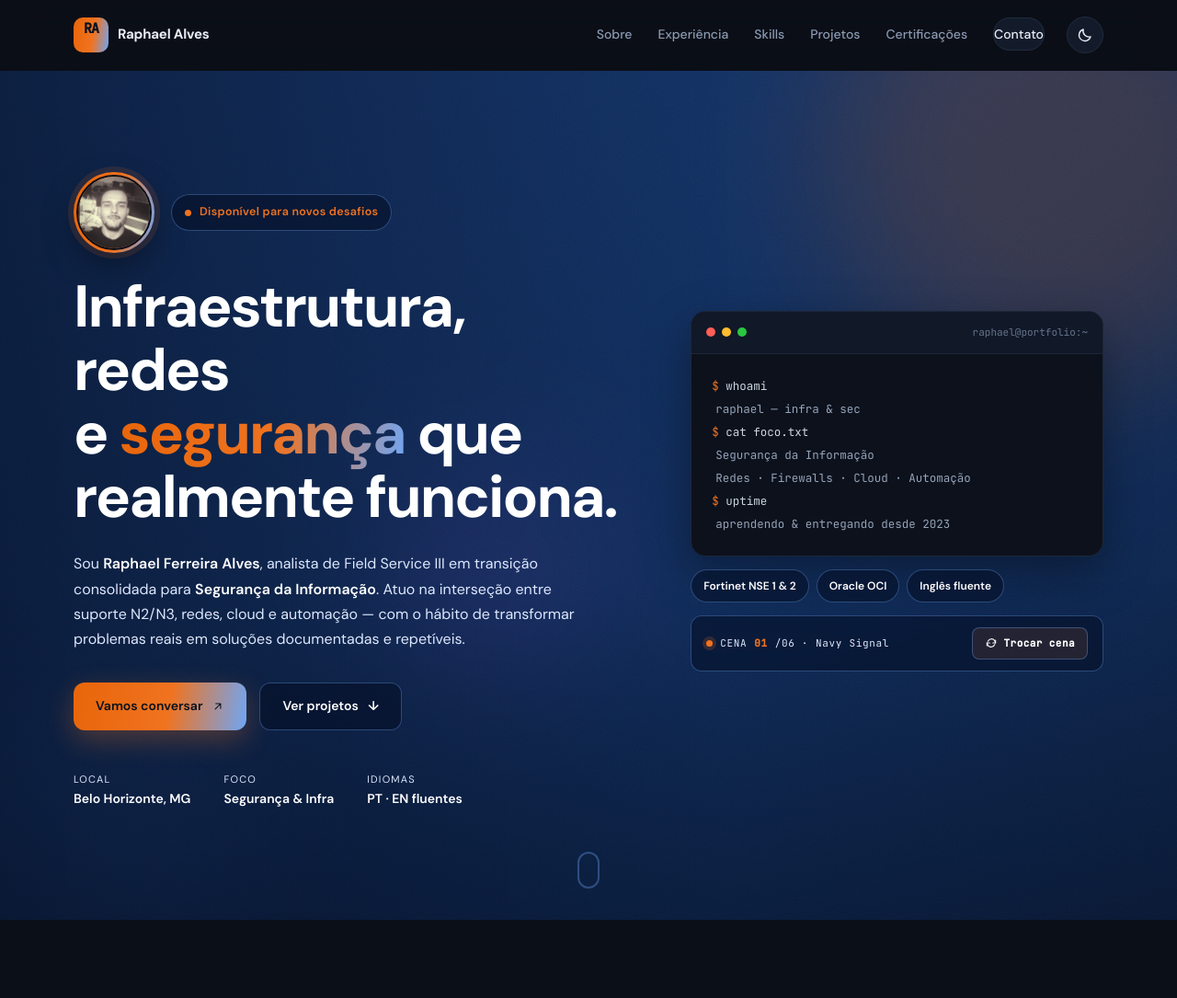
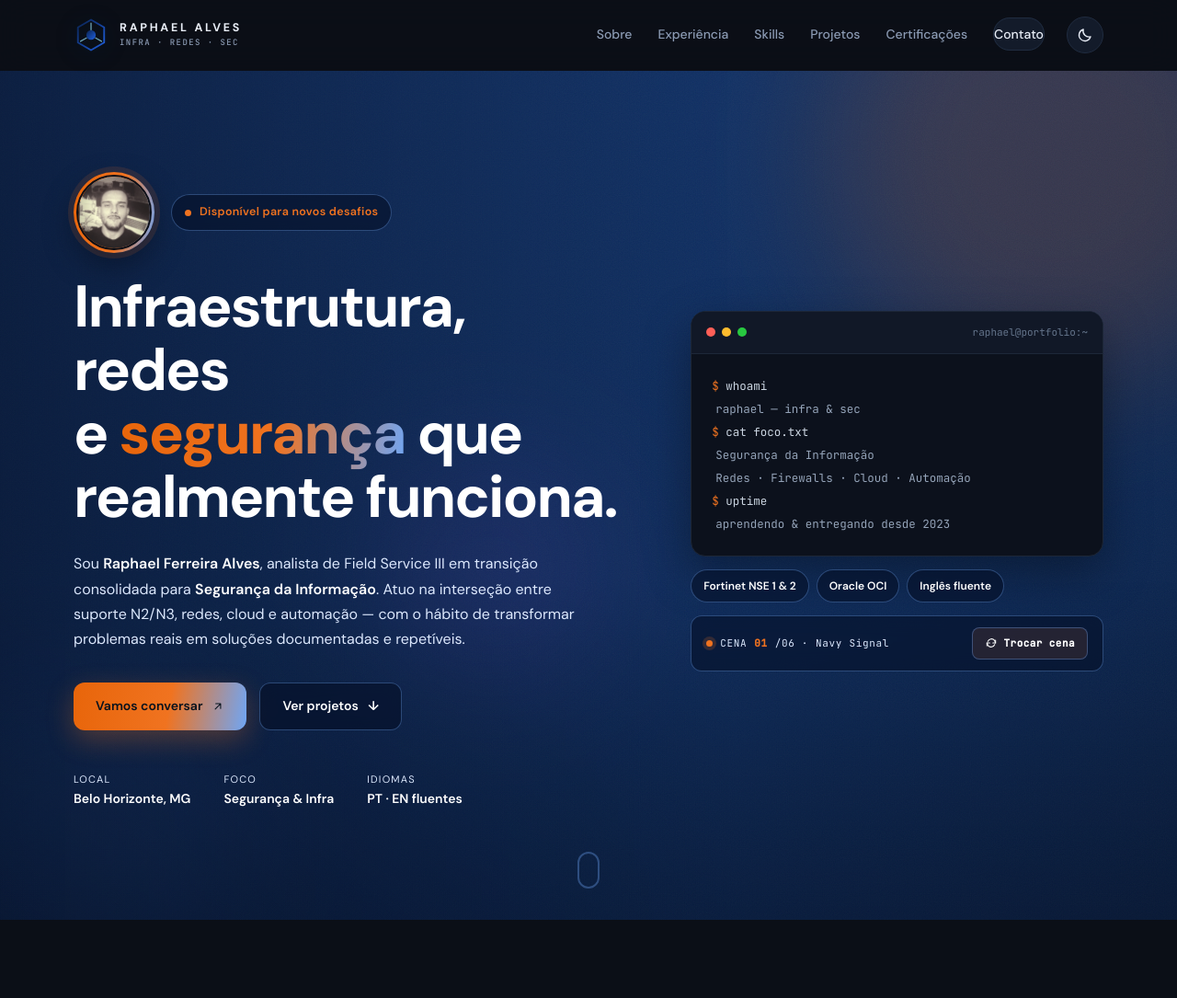
Before and after one commit to BaYega-RFA/portfolio, a plain HTML site: page index.html in a window 1280 px wide. Shown: the top 1085 px of the page at 92% size. Drawn offline with Linux system fonts and the light colour scheme.

Commit message:
Original header mark inspired by DHF geometry, not a copy of the favicon

```diff
--- a/assets/style.css
+++ b/assets/style.css
@@ -137,15 +137,27 @@ ul { list-style: none; margin: 0; padding: 0; }
 }
 .site-header.scrolled { border-bottom-color: var(--border); }
 .nav { display: flex; align-items: center; gap: 24px; height: 76px; }
-.brand { display: flex; align-items: center; gap: 10px; margin-right: auto; font-weight: 700; }
+.brand { display: flex; align-items: center; gap: 12px; margin-right: auto; }
 .brand-mark {
-  display: grid; place-items: center; width: 38px; height: 38px;
-  border-radius: 10px; background: var(--grad); color: #06121f;
-  font-family: var(--mono); font-size: 15px; font-weight: 700; letter-spacing: -1px;
-  transition: background .4s var(--ease);
+  flex: none; width: 38px; height: 38px;
+  filter: drop-shadow(0 4px 12px rgba(10, 35, 80, .35));
 }
-.brand-dot { opacity: .7; }
-.brand-name { font-size: 15px; letter-spacing: -.2px; }
+.brand-mark svg { width: 100%; height: 100%; display: block; }
+.brand-hex { transform-origin: 20px 20px; transition: stroke .35s var(--ease), transform .7s var(--ease); }
+.brand-no { transform-origin: 20px 20px; transition: transform .5s var(--ease); }
+.brand-links { transition: opacity .35s var(--ease), transform .7s var(--ease); transform-origin: 20px 20px; }
+.brand:hover .brand-hex { stroke: var(--accent); transform: rotate(30deg); }
+.brand:hover .brand-links { opacity: 1; transform: rotate(30deg); }
+.brand:hover .brand-no { transform: scale(1.12); }
+.brand-texto { display: flex; flex-direction: column; line-height: 1.1; }
+.brand-nome {
+  font-family: var(--font); font-weight: 700; font-size: 12.5px;
+  letter-spacing: .22em; color: var(--text); white-space: nowrap;
+}
+.brand-sub {
+  font-family: var(--mono); font-weight: 500; font-size: 9px;
+  letter-spacing: .16em; color: var(--text-muted); margin-top: 4px; white-space: nowrap;
+}
 .nav-menu { display: flex; align-items: center; gap: 28px; font-size: 14px; font-weight: 500; }
 .nav-menu a { color: var(--text-muted); transition: color .2s ease; padding: 8px 0; }
 .nav-menu a:hover { color: var(--text); }
@@ -454,6 +466,9 @@ html[data-theme="light"] .tags span { color: var(--accent-2); }
   .eyebrow { font-size: 11px; }
   .contact-link { padding: 14px 16px; gap: 12px; }
   .contact-icon { width: 38px; height: 38px; }
+  .brand-sub { display: none; }
+  .brand-mark { width: 34px; height: 34px; }
+  .brand-nome { font-size: 11px; letter-spacing: .16em; }
 }
 
 /* ---------- Reduced motion ---------- */
--- a/index.html
+++ b/index.html
@@ -34,9 +34,24 @@
   <!-- ===== NAV ===== -->
   <header class="site-header" id="top">
     <nav class="nav container" aria-label="Navegação principal">
-      <a class="brand" href="#top" aria-label="Início">
-        <span class="brand-mark" aria-hidden="true">RA<span class="brand-dot">.</span></span>
-        <span class="brand-name">Raphael Alves</span>
+      <a class="brand" href="#top" aria-label="Raphael Alves — início">
+        <span class="brand-mark" aria-hidden="true">
+          <svg viewBox="0 0 40 40">
+            <defs>
+              <linearGradient id="raMarca" x1="0" y1="0" x2="1" y2="1">
+                <stop offset="0" stop-color="#0A2350"/>
+                <stop offset="1" stop-color="#1F5FE0"/>
+              </linearGradient>
+            </defs>
+            <path class="brand-hex" d="M20 2.6 35 11.3v17.4L20 37.4 5 28.7V11.3z" fill="none" stroke="url(#raMarca)" stroke-width="2" stroke-linejoin="round"/>
+            <path class="brand-links" d="M20 14.2V6.4M25.2 23.4l6.8 3.9M14.8 23.4l-6.8 3.9" fill="none" stroke="#8FD3E8" stroke-width="1.4" stroke-linecap="round" opacity=".75"/>
+            <circle class="brand-no" cx="20" cy="20" r="5.4" fill="url(#raMarca)"/>
+          </svg>
+        </span>
+        <span class="brand-texto">
+          <span class="brand-nome">RAPHAEL ALVES</span>
+          <span class="brand-sub">INFRA · REDES · SEC</span>
+        </span>
       </a>
       <button class="nav-toggle" id="navToggle" aria-label="Abrir menu" aria-expanded="false" aria-controls="navMenu">
         <span></span><span></span><span></span>
```
